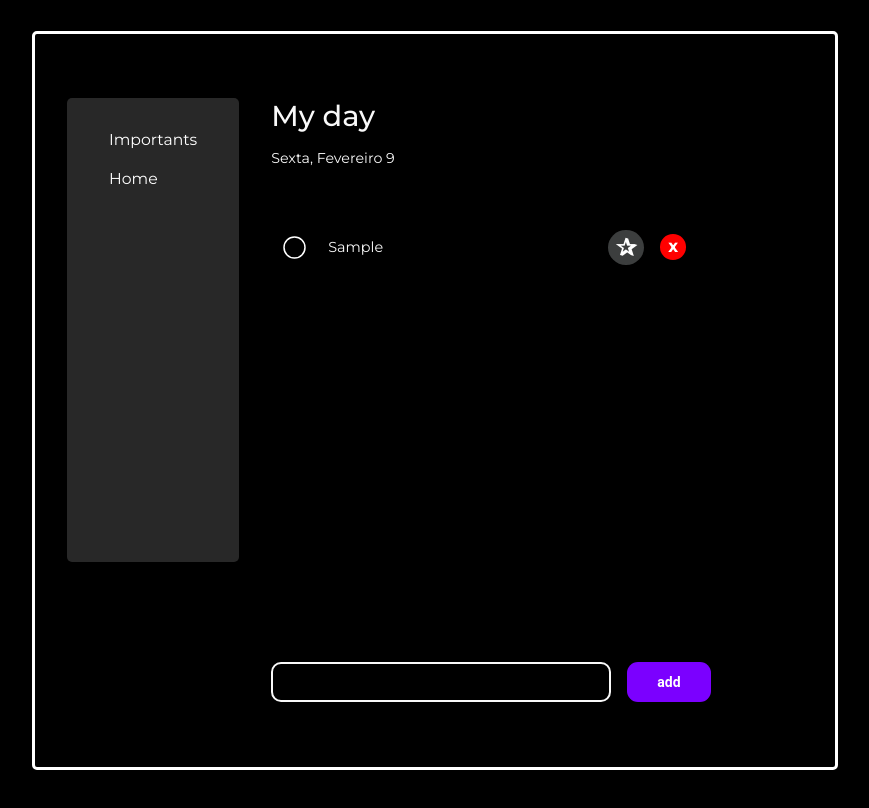
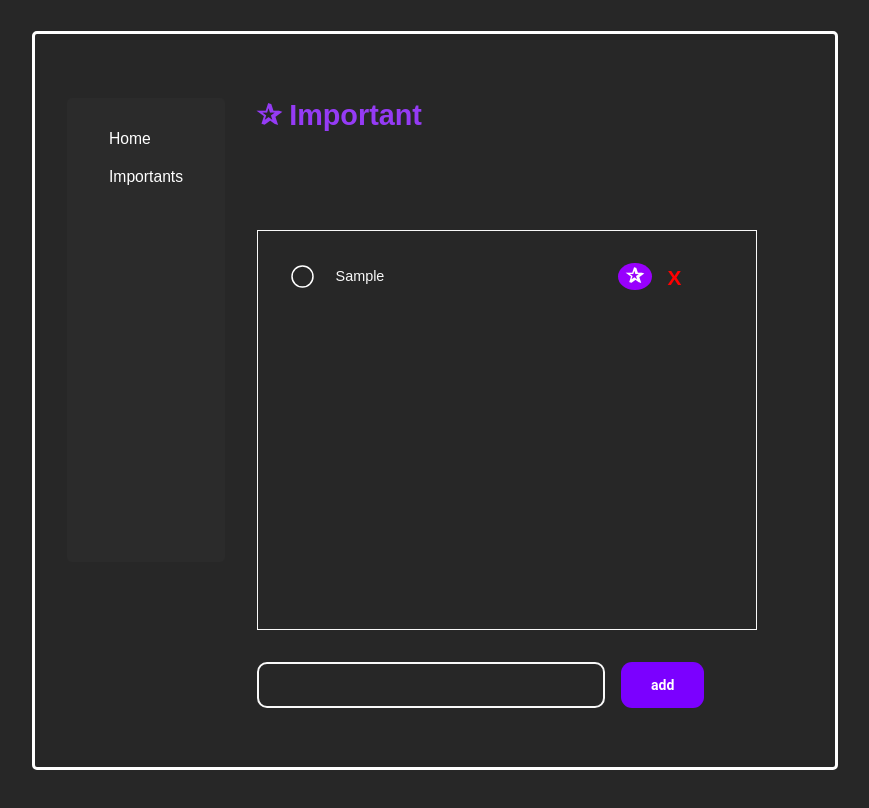
Before and after one commit to EduardoBrito9/To-do-App, a React (Vite) app: page /important in a window 1280 px wide. Both pictures are taken after typing "Sample" into the empty fields and a click on the button "add". Shown: the top 808 px of the page, without its empty margins (205-1074 px from the left). Built offline with nearby package versions, Linux system fonts and the light colour scheme.

Commit message:
alterei a UI do app e descobri um novo bug. Amanha irei resolver o bug e adicionar uma nova funcionalidade ao App para quando a tarefa for completada.

```diff
--- a/src/App.css
+++ b/src/App.css
@@ -5,7 +5,7 @@ body {
   display: flex;
   justify-content: center;
   align-items: center;
-  background-color: black;
+  background-color: #272727;
 }
 
 :root {
@@ -17,7 +17,7 @@ body {
 * {
   margin: 0;
   padding: 0;
-  font-family: "Montserrat", sans-serif;
+  font-family: Arial, Helvetica, sans-serif;
   list-style: none;
   text-decoration: none;
 }
@@ -31,5 +31,5 @@ body {
 
 
 button.active {
-  background-color: rgb(60, 62, 62);
+  background-color: rgb(152, 0, 253);
 }
--- a/src/components/AddTaske.jsx
+++ b/src/components/AddTaske.jsx
@@ -14,41 +14,17 @@ const AddTaske = ({
   setImportants,
   tasksWhatever,
   state,
+  days,
+  months,
+  numberDay,
+  title,
 }) => {
   const [save, setSave] = React.useState([]);
   const [store, setStore] = React.useState([]);
-  const data = new Date();
   const jsonP = JSON.parse(localStorage.getItem("storage"));
   const [modal, setModal] = React.useState(false);
   const [sure, setSure] = React.useState(false);
   const [inx, setInx] = React.useState(null);
-
-  const months = [
-    "Janeiro",
-    "Fevereiro",
-    "Marco",
-    "Abril",
-    "Maio",
-    "Junho",
-    "Julho",
-    "Agosto",
-    "Setembro",
-    "Outubro",
-    "Novembro",
-    "Dezembro",
-  ];
-  const days = [
-    "Domingo",
-    "Segunda",
-    "Terca",
-    "Quarta",
-    "Quinta",
-    "Sexta",
-    "Sabado",
-  ];
-  const month = data.getMonth();
-  const day = data.getDay();
-  const numberDay = data.getDate();
 
   function addTask(event) {
     event.preventDefault();
@@ -122,6 +98,10 @@ const AddTaske = ({
     }
   }
 
+  function cancel() {
+    setModal(false);
+  }
+
   return (
     <section className={styles.containerGlobal}>
       {modal && (
@@ -134,17 +114,21 @@ const AddTaske = ({
 
           <div className={styles.buttons}>
             <button onClick={confirmation}>Delete</button>
-            <button className={styles.cancel}>Cancel</button>
+            <button onClick={cancel} className={styles.cancel}>
+              Cancel
+            </button>
           </div>
         </div>
       )}
       <Navigation />
       <div className={styles.todo}>
         <div className={styles.date}>
-          <h1 className={styles.myDay}>My day</h1>
-          <span className={styles.day}>
-            {days[day]}, {months[month]} {numberDay}
-          </span>
+          <h1 className={days ? styles.myDay : styles.importantTitle}>{title}</h1>
+          {days && (
+            <span className={styles.day}>
+              {days}, {months} {numberDay}
+            </span>
+          )}
         </div>
 
         <Tasks
--- a/src/components/AddTaske.module.css
+++ b/src/components/AddTaske.module.css
@@ -4,6 +4,15 @@
   display: flex;
   gap: 2rem;
   padding: 4rem 2rem;
+  position: relative;
+}
+
+/**/
+
+.importantTitle {
+  font-size: 1.8rem;
+  font-weight: 800;
+  color: var(--purple);
 }
 
 /*Date*/
@@ -11,19 +20,19 @@
 .date {
   display: flex;
   flex-direction: column;
-
   gap: 1rem;
 }
 
 .myDay {
   font-size: 1.8rem;
-  font-weight: 500;
+  font-weight: 800;
   color: var(--white);
 }
 
 .day {
   font-size: 0.89rem;
-  color: var(--white);
+  font-weight: 700;
+  color: var(--purple);
 }
 
 .todo {
@@ -39,7 +48,8 @@
   border: 2px solid var(--white);
   background-color: transparent;
   color: var(--white);
-  padding: 10px 18px;
+  font-size: 0.99rem;
+  padding: 12px 22px;
   outline: 0;
   width: 300px;
 }
@@ -81,8 +91,8 @@
   background-color: rgb(51, 51, 51);
   padding: 2.5rem;
   border-radius: 5px;
-  top: 30%;
-  left: 35%;
+  top: 20%;
+  left: 30%;
   z-index: 100000;
 }
 
@@ -104,7 +114,6 @@
 
 .buttons {
   display: flex;
-
   gap: 1rem;
 }
 
--- a/src/components/HomeTasks.jsx
+++ b/src/components/HomeTasks.jsx
@@ -1,5 +1,4 @@
 import React from "react";
-import Tasks from "./Tasks";
 import AddTaske from "./AddTaske";
 
 const HomeTasks = ({
@@ -20,6 +19,35 @@ const HomeTasks = ({
     }
   }, [importants]);
 
+  const data = new Date();
+
+  const months = [
+    "Janeiro",
+    "Fevereiro",
+    "Marco",
+    "Abril",
+    "Maio",
+    "Junho",
+    "Julho",
+    "Agosto",
+    "Setembro",
+    "Outubro",
+    "Novembro",
+    "Dezembro",
+  ];
+  const days = [
+    "Domingo",
+    "Segunda",
+    "Terca",
+    "Quarta",
+    "Quinta",
+    "Sexta",
+    "Sabado",
+  ];
+  const month = data.getMonth();
+  const day = data.getDay();
+  const numberDay = data.getDate();
+
   return (
     <AddTaske
       task={task}
@@ -29,6 +57,10 @@ const HomeTasks = ({
       tasksWhatever={allTask}
       setImportants={setImportants}
       importants={importants}
+      days = {days[day]}
+      months = {months[month]}
+      numberDay = {numberDay}
+      title = 'My day'
     />
   );
 };
--- a/src/components/Important.jsx
+++ b/src/components/Important.jsx
@@ -30,6 +30,7 @@ const Important = ({
       setImportants={setImportants}
       importants={importants}
       state={true}
+      title='✰ Important'
     />
   );
 };
--- a/src/components/Navigation.jsx
+++ b/src/components/Navigation.jsx
@@ -6,8 +6,8 @@ const Navigation = () => {
   return (
     <div className={styles.navigation}>
     <ul className={styles.links}>
+    <li><Link to='/home' className={styles.navli}>Home</Link></li>
       <li><Link to="/important" className={styles.navli}>Importants</Link></li>
-      <li><Link to='/home' className={styles.navli}>Home</Link></li>
     </ul>
   </div>
   )
--- a/src/components/Navigation.module.css
+++ b/src/components/Navigation.module.css
@@ -1,6 +1,6 @@
 .navigation {
   border-radius: 5px;
-  background-color: rgb(40, 40, 40);
+  background-color: rgb(43, 43, 43);
   padding: 2rem;
   max-height: 400px;
 }
--- a/src/components/StartPage.module.css
+++ b/src/components/StartPage.module.css
@@ -6,7 +6,6 @@
   gap: 2rem;
   border: 0;
   padding: 4rem 0rem;
-  background-color: rgb(124, 58, 223);
 }
 
 .title,
--- a/src/components/Tasks.jsx
+++ b/src/components/Tasks.jsx
@@ -4,14 +4,11 @@ import { array } from "prop-types";
 import "../App.css";
 
 const Tasks = ({
-  importants,
   setImportants,
   allTask,
-  setAllTask,
   tasksWhatever,
   state,
   setModal,
-  sure,
   setInx
 }) => {
   const [save, setSave] = React.useState([]);
@@ -72,7 +69,7 @@ const Tasks = ({
                 />{" "}
                 <p>{task}</p>
                 <button
-                  onClick={(event) => starImportant(event, index)}
+                  onClick={(event, index) => starImportant(event, index)}
                   className={`${styles.star} active`}
                 >
                   ✰
@@ -96,7 +93,7 @@ const Tasks = ({
                 />{" "}
                 <p>{task}</p>
                 <button
-                  onClick={(event) => starImportant(event, index)}
+                  onClick={(event, index) => starImportant(event, index)}
                   className={`${styles.star} ${state ? `active` : ""} `}
                 >
                   ✰
@@ -104,7 +101,6 @@ const Tasks = ({
                 <button
                   onClick={() => {
                     verification(index);
-
                   }}
                   className={styles.delete}
                 >
--- a/src/components/Tasks.module.css
+++ b/src/components/Tasks.module.css
@@ -4,6 +4,9 @@
   flex-direction: column;
   gap: 1rem;
   padding-left: 1rem;
+  border: 1px solid var(--white);
+  width: 450px;
+  padding: 2rem 0rem 0rem 3rem;
   overflow-x: hidden;
   overflow-y: auto;
 }
@@ -84,34 +87,32 @@ input[type="checkbox"]:checked:after {
 }
 
 .delete {
-  display: flex;
-  justify-content: center;
-  align-content: center;
+ align-self: flex-end;
   justify-self: start;
-  color: white;
+  color: rgb(255, 0, 0);
+  font-size: 1.3rem;
   font-weight: 900;
   border-radius: 50%;
-  background-color: red;
+  background-color: transparent;
   border: 0;
-  padding: 0.3rem 0.5rem;
   transition: 0.3s;
 }
 
 .delete:hover {
   cursor: pointer;
   transition: 0.3s;
-  background-color: rgb(245, 167, 167);
+  color: rgb(245, 167, 167);
 }
 
 .star {
   justify-self: end;
   color: white;
   font-weight: 900;
-  font-size: 1.5rem;
+  font-size: 1.3rem;
   border-radius: 50%;
-  background-color: rgb(0, 0, 0);
+  background-color:transparent;
   border: 0;
-  padding: 0.2rem 0.5rem;
+  padding: 0.1rem 0.5rem;
   transition: 0.3s;
   cursor: pointer;
 }
```
